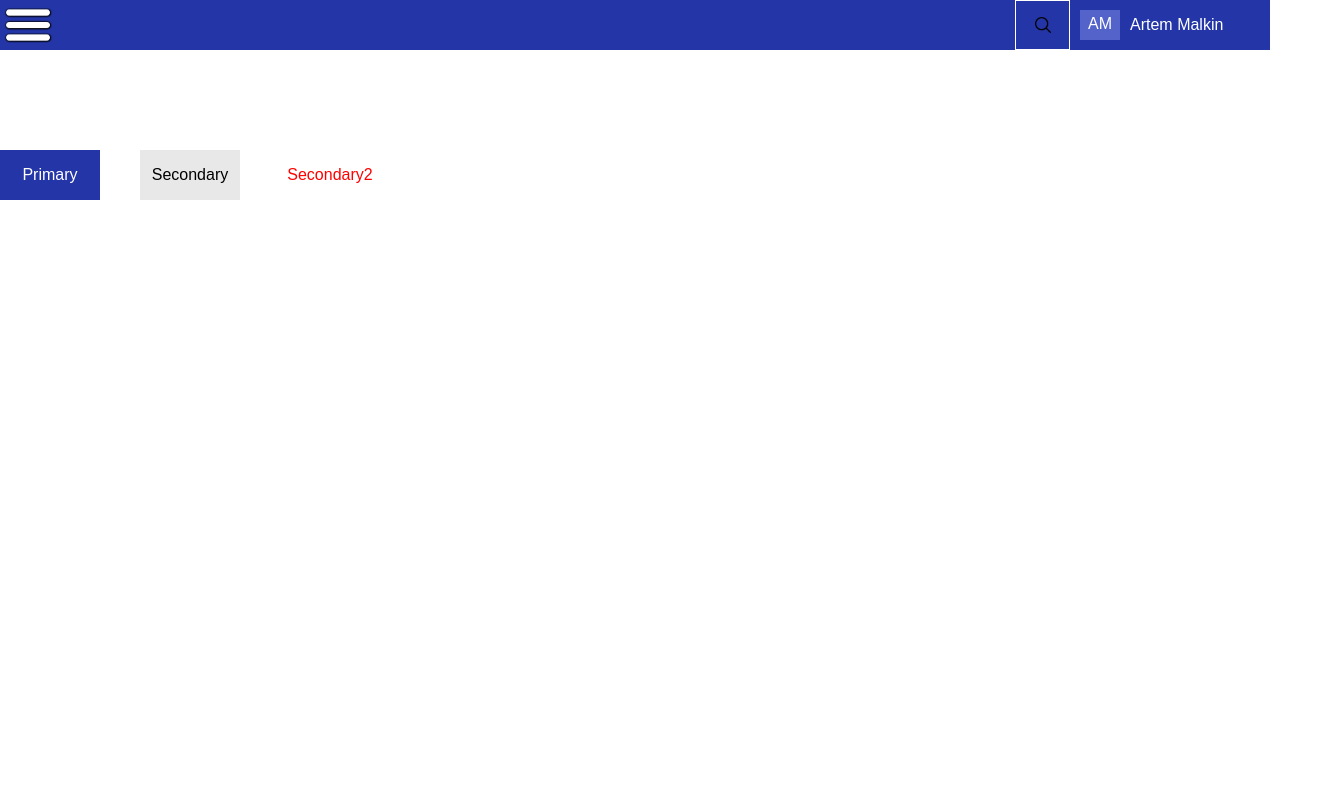
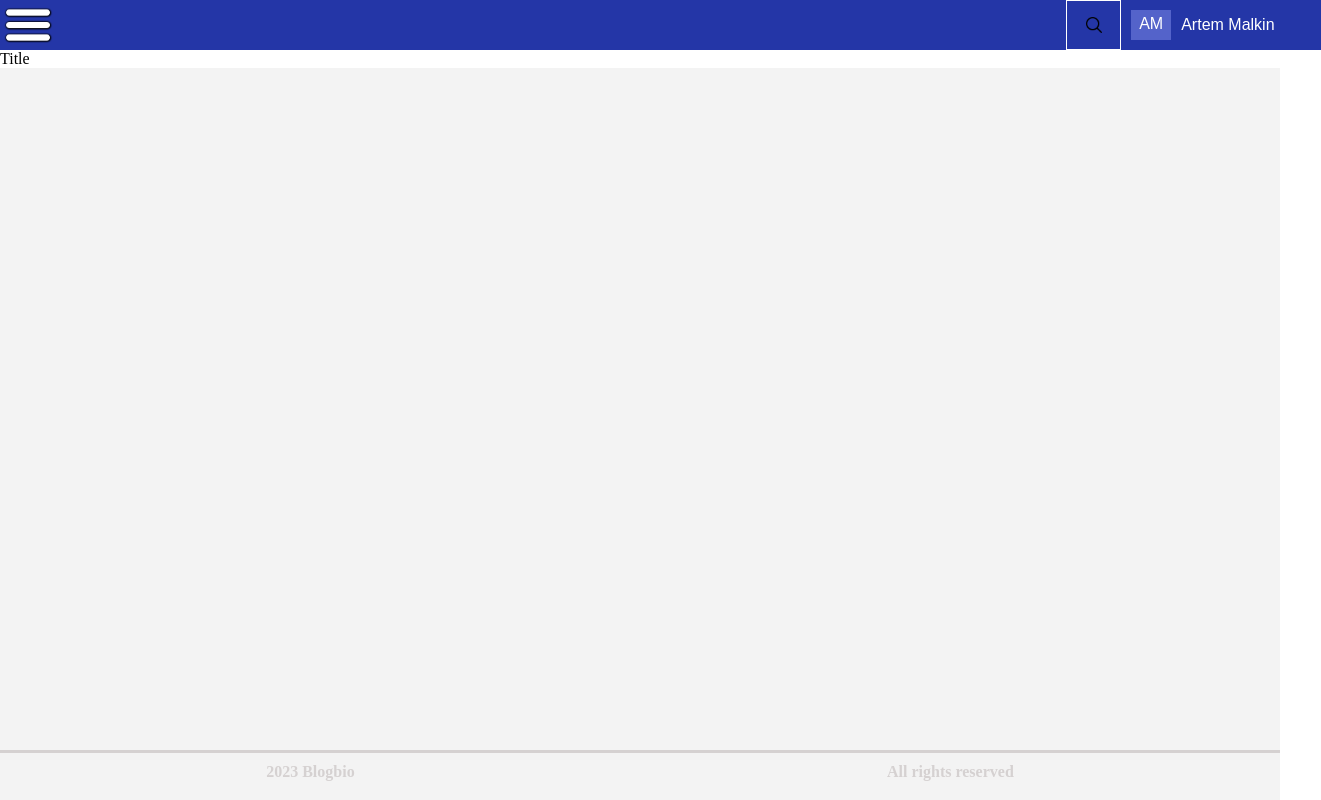
Before and after one commit to volirimx/FE104-react, a React (Vite) app: page / in a window 1280 px wide. Shown: the whole page, 1321 px wide, since content can reach past the window. Built offline with nearby package versions, Linux system fonts and the light colour scheme.

Commit message:
Template in progress

```diff
--- a/src/App.tsx
+++ b/src/App.tsx
@@ -1,28 +1,16 @@
 import "./App.css";
 import { Button } from "./components/Button_primary/button";
-import { Hamburger } from "./components/Hamburger/hamburger";
+import { Header } from "./components/Header/header";
 import { UserButton } from "./components/Users/userbutton";
+import { Wrapper } from "./components/Wrapper/wrapper";
 
 function App() {
 
 
   return (
-    <div>
+    <Wrapper>
 
-      <div>
-      <Hamburger/>
-      </div>
-
-      <div>
-    <Button content={'Primary'} mode={'primary'}/>
-    <Button content={'Secondary'} mode={'secondary'}/>
-    <Button content={'Secondary2'} mode={'secondary2'}/>
-      </div>
-
-    </div>
-
-
-
+    </Wrapper>
   )
 }
 
--- /dev/null
+++ b/src/components/Footer/footer.module.css
@@ -0,0 +1,16 @@
+.footer {
+	flex: 0 0 auto;
+    width: 100%;
+    height: 50px;
+    background-color: #F3F3F3;
+    border-top: 3px solid #d5d1d1;
+}
+
+.blockText {
+    display: flex;
+    flex-direction: row;
+    justify-content: space-around;
+    padding-top: 10px;
+    color: #d5d1d1;
+
+}
--- /dev/null
+++ b/src/components/Footer/footer.tsx
@@ -0,0 +1,14 @@
+import styles from './footer.module.css'
+
+
+
+export const Footer = () => {
+    return (
+        <div className={styles.footer}>
+            <div className={styles.blockText}>
+                <h4>2023 Blogbio</h4>
+                <h4>All rights reserved</h4>
+            </div>
+        </div>
+    )
+}
--- a/src/components/Hamburger/hamburger.module.css
+++ b/src/components/Header/header.module.css
@@ -33,7 +33,7 @@
 .search {
     background-color: #2436A7;
     height: 50px;
-    width: 75%;
+    width: 79%;
     border: none;
 
 }
--- a/src/components/Hamburger/hamburger.tsx
+++ b/src/components/Header/header.tsx
@@ -1,12 +1,12 @@
 import { useState } from 'react';
-import styles from './hamburger.module.css'
+import styles from './header.module.css'
 import image from '..//../assets/pngwing.com.png'
 import x_image from '../../assets/x.png'
 import { UserButton } from '../Users/userbutton';
 import { SearchBtn } from '../SearchButton/searchButton';
 
 
-export const Hamburger = () => {
+export const Header = () => {
     const [state, setState] = useState(false);
 
     const buttonClickHandler = () => {
--- a/src/components/SearchButton/searchBtn.module.css
+++ b/src/components/SearchButton/searchBtn.module.css
@@ -12,6 +12,7 @@
 
 .border {
     border: 1px inset white;
+
 }
 
 .img {
--- /dev/null
+++ b/src/components/Title/title.tsx
@@ -0,0 +1,13 @@
+import styles from './title.module.css'
+
+interface TitleProps {
+    title: string;
+}
+
+export const Title = (props: TitleProps) => {
+    return (
+        <div>
+            {props.title}
+        </div>
+    )
+}
--- /dev/null
+++ b/src/components/Wrapper/wrapper.module.css
@@ -0,0 +1,12 @@
+.wrapper {
+	display: flex;
+	flex-direction: column;
+	min-height: 100%;
+}
+.content {
+	flex: 1 0 auto;
+    background-color: #F3F3F3;
+}
+.footer {
+	flex: 0 0 auto;
+}
--- /dev/null
+++ b/src/components/Wrapper/wrapper.tsx
@@ -0,0 +1,27 @@
+import React from 'react';
+import { Header } from '../Header/header'
+import styles from './wrapper.module.css'
+import { Footer } from '../Footer/footer'
+import { Title } from '../Title/title'
+
+
+interface ForChildren {
+    children?: React.ReactNode;
+}
+
+export const Wrapper = ({ children }: ForChildren) => {
+    return (
+        <>
+        <div className={styles.wrapper}>
+            <Header />
+            <Title title='Title'/>
+            <div className={styles.content}>
+                <div>{children}</div>
+            </div>
+            <Footer/>
+
+        </div>
+        </>
+
+    );
+};
```
Also changed, not shown: src/components/Title/title.module.css (added).
